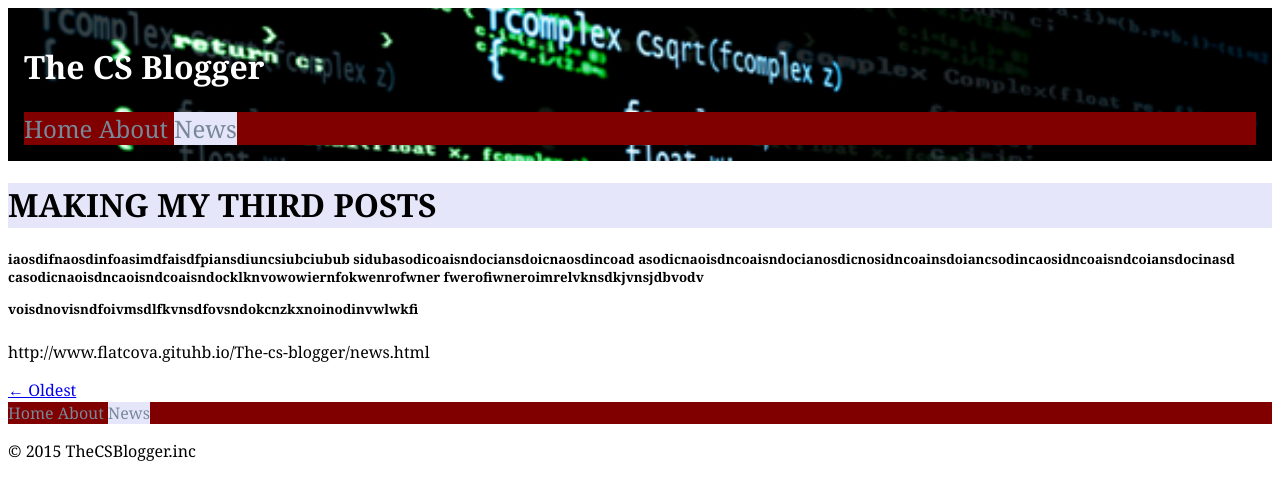
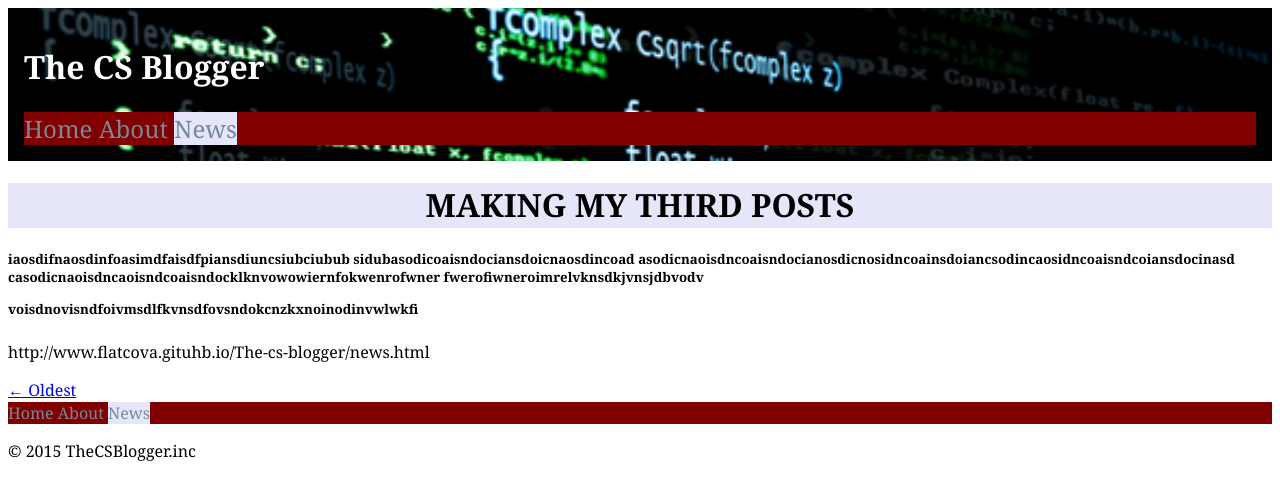
Before and after one commit to Flatcova/The-cs-blogger, a Jekyll site: the page built from _posts/2015-08-02-Making-my-Third-posts.md, in a window 1280 px wide. Shown: the top 500 px of the page. Built offline with Jekyll 4.4.1, drawn with Linux system fonts in a browser that asks for light colours; Markdown is read by kramdown in place of the engine named in the settings.

Commit message:
put css to title

```diff
--- a/css/common.css
+++ b/css/common.css
@@ -21,7 +21,7 @@ html{
 
 #title{
 	background-color: #E6E6FA;
-	text-align: center center;
+	text-align: center;
 	text-transform: uppercase;
 }
 
```
